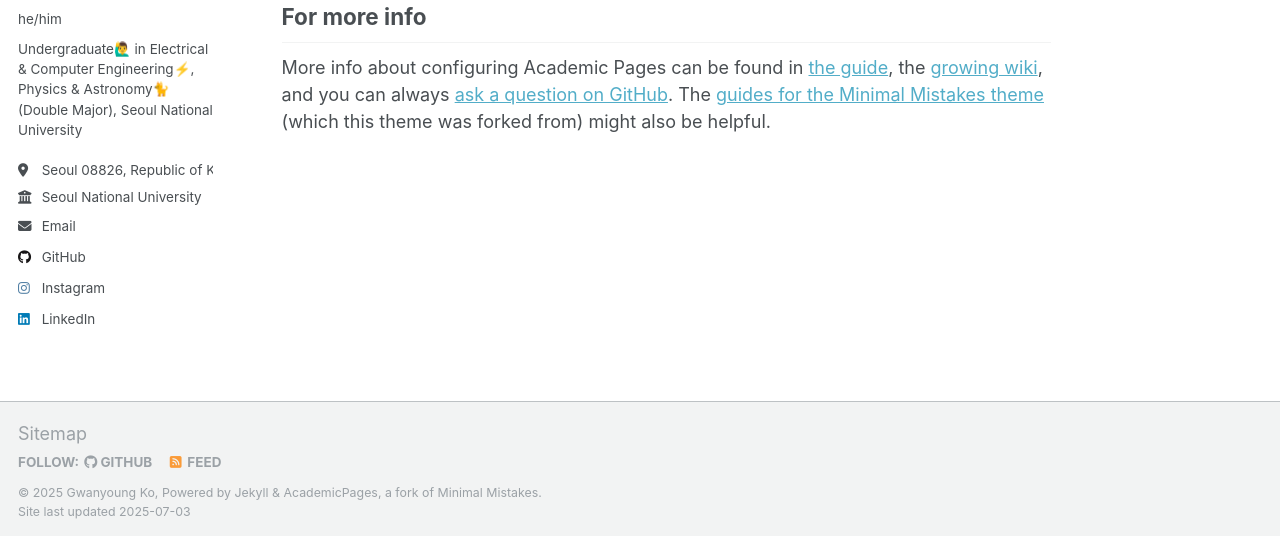
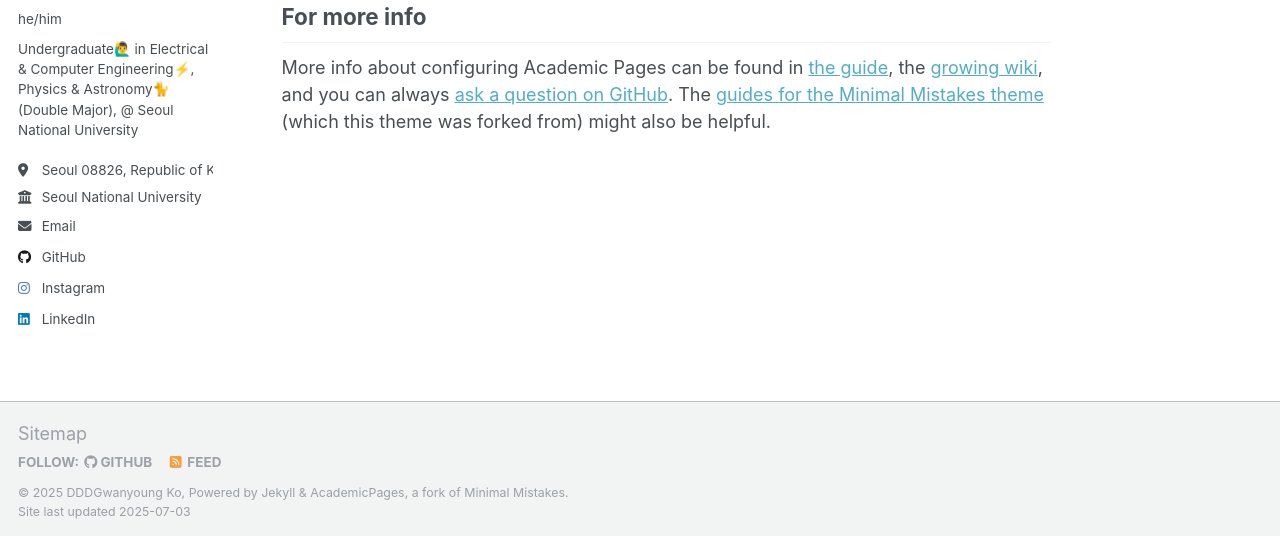
Before and after one commit to clevonkk/clevon-s-world, a Jekyll site: the page built from _pages/about.md, in a window 1280 px wide and 900 px high, scrolled down 2880 px. Shown: the part 361-897 px from the top of the window. Built offline with Jekyll 4.4.1, drawn with Linux system fonts in a browser that asks for light colours; a script that is not in the unit is left out.

Commit message:
20250703 - general - 7

```diff
--- a/Gemfile
+++ b/Gemfile
@@ -5,6 +5,7 @@ group :jekyll_plugins do
   gem 'jekyll-feed'
   gem 'jekyll-sitemap'
   gem 'jekyll-redirect-from'
+  gem 'jekyll-livereload'
   gem 'jemoji'
   gem 'webrick', '~> 1.8'
 end
--- a/_config.yml
+++ b/_config.yml
@@ -11,8 +11,8 @@ locale                   : "en-US"
 site_theme               : "default"
 title                    : "Gwanyoung Ko, Undergraduate"
 title_separator          : "-"
-name                     : &name "Gwanyoung Ko"
-description              : &description "Undergraduate in Electrical & Computer Engineering, Physics & Astronomy (Double Major), Seoul National University"
+name                     : &name "DDDGwanyoung Ko"
+description              : &description "Undergraduate in\\ Electrical & Computer Engineering, \\Physics & Astronomy (Double Major)\\ @ Seoul National University"
 url                      : https://clevonkk.github.io
 baseurl                  : "" # the subpath of your site, e.g. "/blog"
 repository               : "clevonkk/clevonkk.github.io"
@@ -25,7 +25,7 @@ author:
   avatar           : "profile.jpg"
   name             : "Gwanyoung Ko"
   pronouns         : "he/him"
-  bio              : "Undergraduate🙋‍♂️ in Electrical & Computer Engineering⚡️, Physics & Astronomy🐈 (Double Major), Seoul National University"
+  bio              : "Undergraduate🙋‍♂️ in\n Electrical & Computer Engineering⚡️, \nPhysics & Astronomy🐈 (Double Major), \n@ Seoul National University"
   location         : "Seoul 08826, Republic of Korea"
   employer         : "Seoul National University"
   uri              : # URL
```
